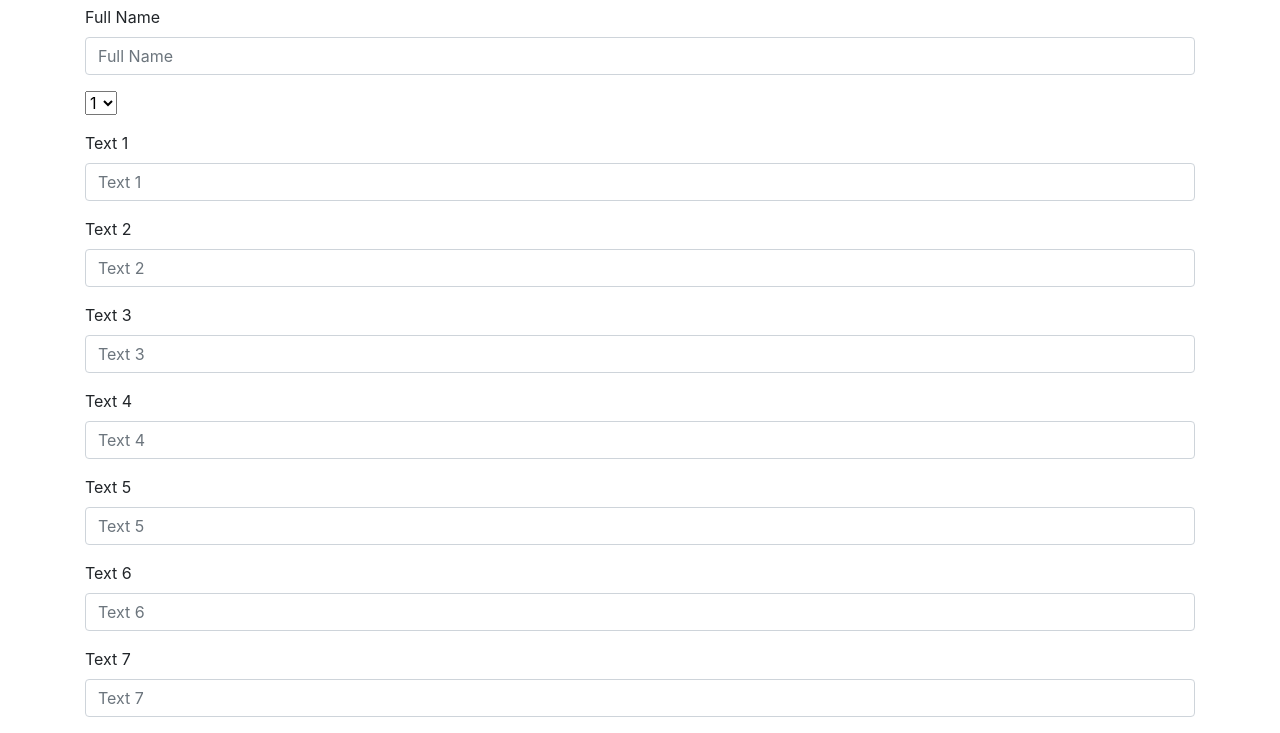
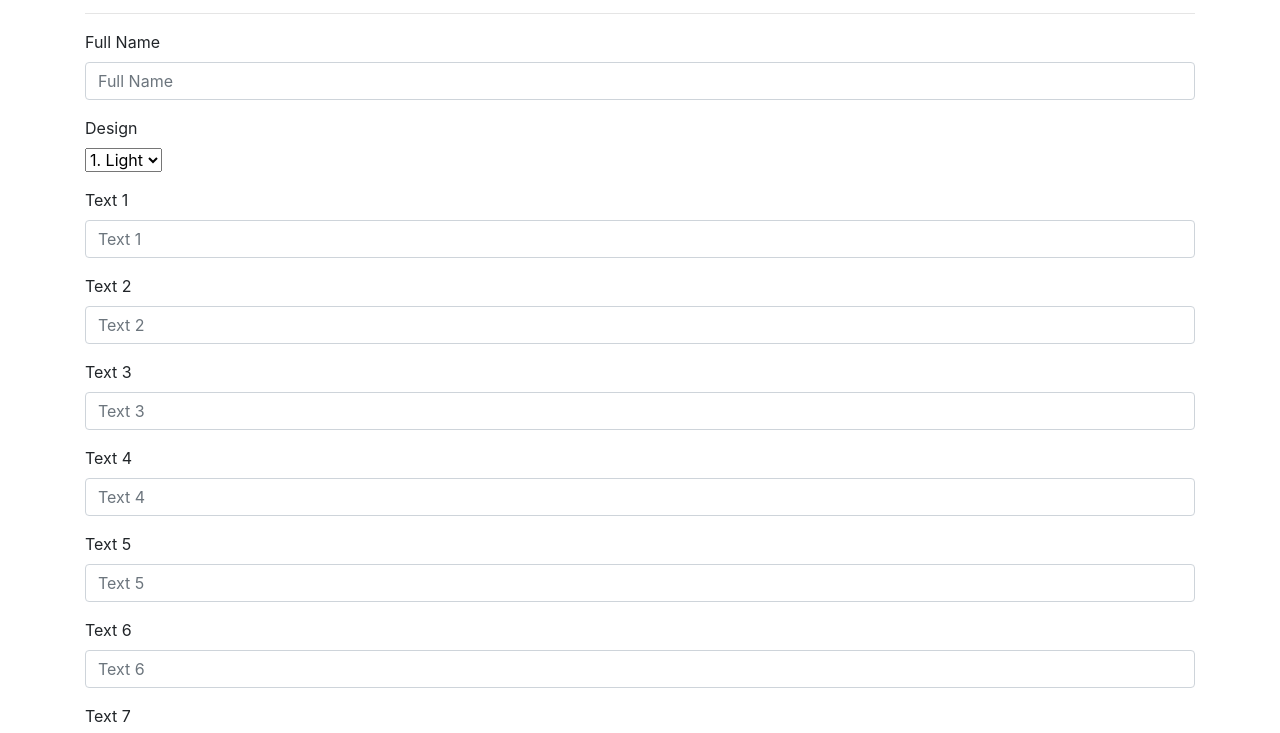
Before and after one commit to jonymusky/as-bingo, a website: page index.html in a window 1280 px wide. Shown: the part 51-784 px from the top of the page. Drawn offline with nearby package versions, Linux system fonts and the light colour scheme.

Commit message:
fix: minor change label

```diff
--- a/index.html
+++ b/index.html
@@ -13,17 +13,21 @@
   <body>
 
     <div class="container">
+        <div>
         <h1>AS, Bingo!</h1>
+        <hr/>
+        </div>
         <form name="form" method="POST"  action="/generate" >
             <div class="form-group">
               <label for="exampleInputEmail1">Full Name</label>
               <input type="text" class="form-control" placeholder="Full Name" name="name">
             </div>
             <div class="form-group">
+                <label>Design</label>
                 <div class="dropdown">
                     <select name="design">
-                        <option value="1">1</option>
-                        <option value="2">2</option>
+                        <option value="1">1. Light</option>
+                        <option value="2">2. Dark</option>
                     </select>
                 </div>
             </div>
```
